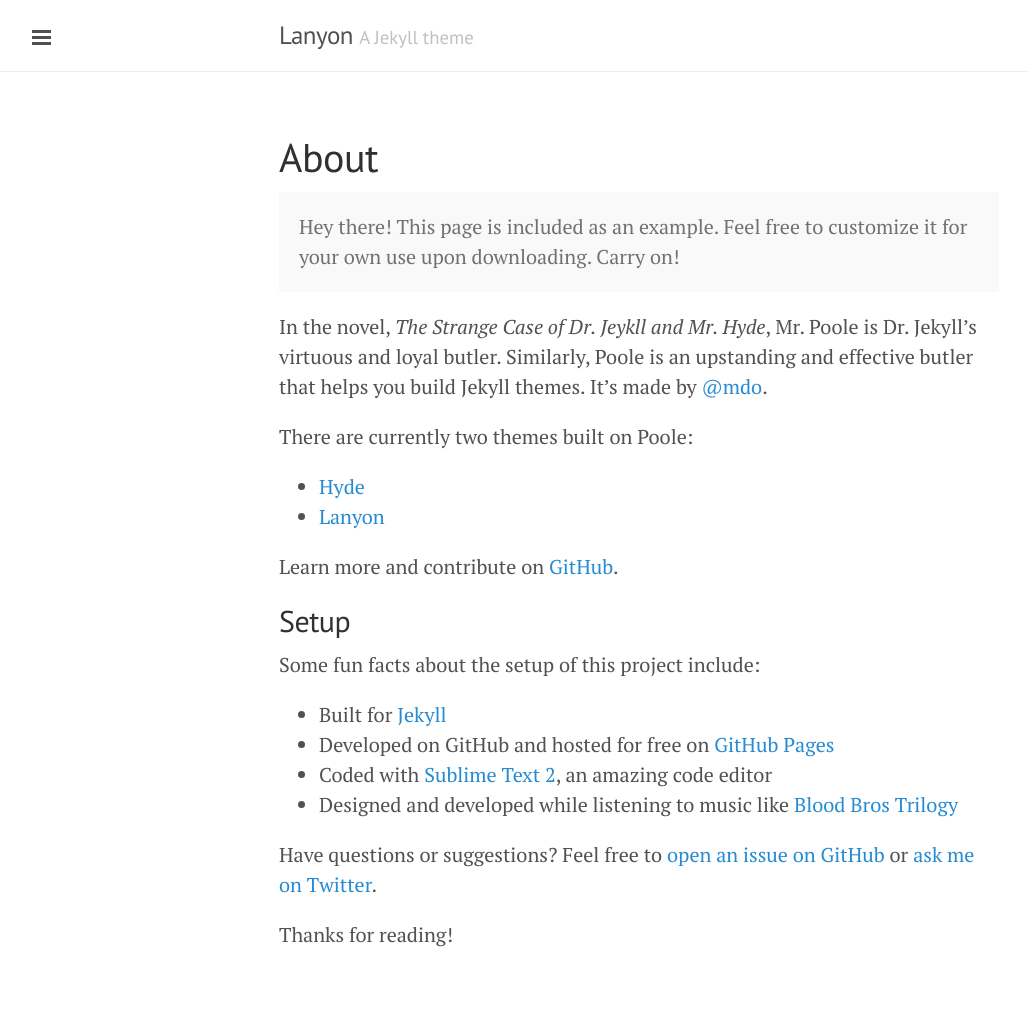
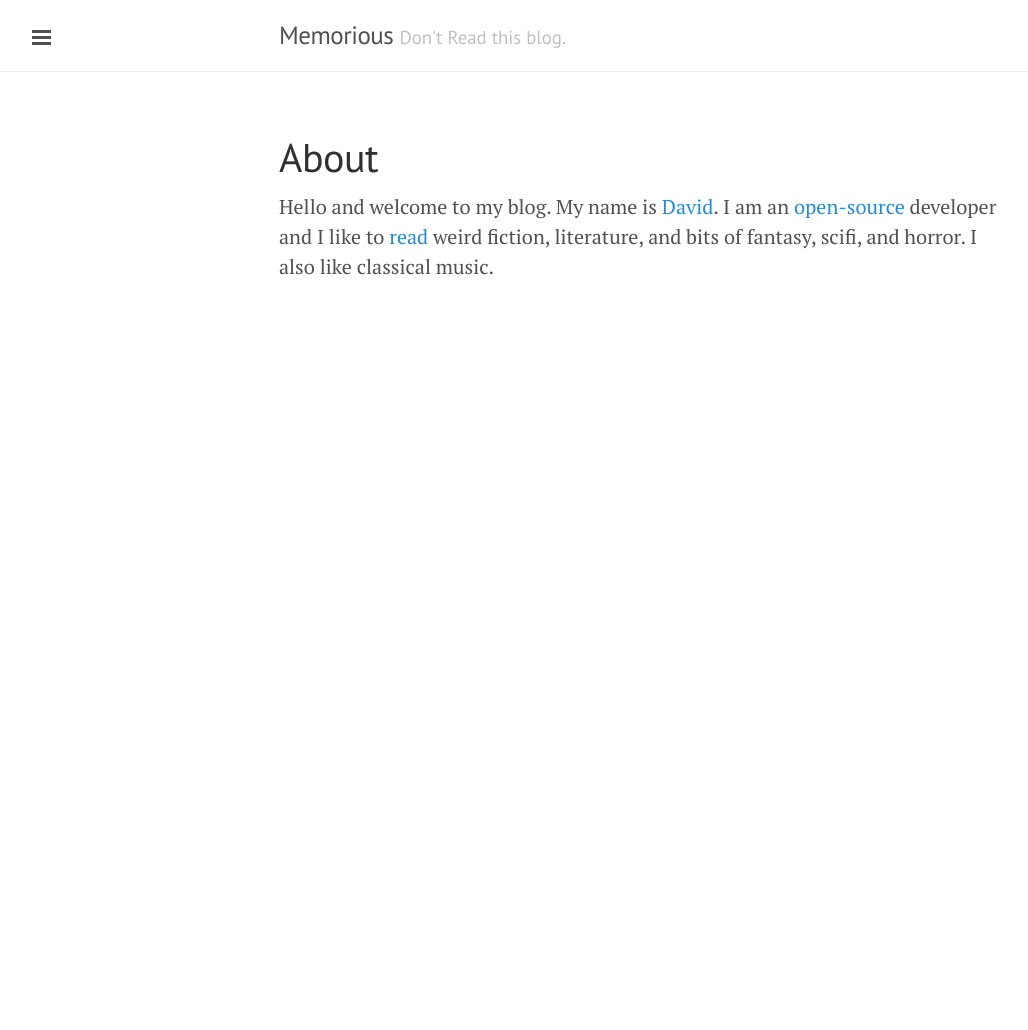
Before and after one commit to daviddavis/blog.memorious.net, a Jekyll site: the page built from about.md, in a window 1280 px wide. Shown: the whole page, without its empty margins (1-1029 px from the left). Built offline with Jekyll 4.4.1, drawn with Linux system fonts in a browser that asks for light colours; Markdown is read by kramdown in place of the engine named in the settings; after the commit the page ends 900 px from its top, so only the background shows below that.

Commit message:
Customizing site

```diff
--- a/_config.yml
+++ b/_config.yml
@@ -6,19 +6,14 @@
 permalink:        pretty
 
 # Setup
-title:            Lanyon
-tagline:          'A Jekyll theme'
-description:      'A reserved <a href="http://jekyllrb.com" target="_blank">Jekyll</a> theme that places the utmost gravity on content with a hidden drawer. Made by <a href="https://twitter.com/mdo" target="_blank">@mdo</a>.'
-url:              http://lanyon.getpoole.com
+title:            Memorious
+tagline:          "Don't Read this blog."
+description:      'My name is David. This is my blog. You can also follow <a href="//twitter.com/davidtdavis">@davidtdavis</a> on Twitter.'
+url:              http://blog.memorious.net
 baseurl:          '/'
 paginate:         5
 
 author:
-  name:           'Mark Otto'
-  url:            https://twitter.com/mdo
-
-# Custom vars
-version:          1.0.0
-
-github:
-  repo:           https://github.com/poole/lanyon
+  name:           'David Davis'
+  url:            http://memorious.net
+  twitter:        https://twitter.com/davidtdavis
--- a/_includes/sidebar.html
+++ b/_includes/sidebar.html
@@ -24,10 +24,6 @@
         {% endif %}
       {% endif %}
     {% endfor %}
-
-    <a class="sidebar-nav-item" href="{{ site.github.repo }}/archive/v{{ site.version }}.zip">Download</a>
-    <a class="sidebar-nav-item" href="{{ site.github.repo }}">GitHub project</a>
-    <span class="sidebar-nav-item">Currently v{{ site.version }}</span>
   </nav>
 
   <div class="sidebar-item">
--- a/about.md
+++ b/about.md
@@ -3,28 +3,13 @@
 title: About
 ---
 
+{% comment %}
 <p class="message">
-  Hey there! This page is included as an example. Feel free to customize it for your own use upon downloading. Carry on!
+  I read a book once.
 </p>
+{% endcomment %}
 
-In the novel, *The Strange Case of Dr. Jeykll and Mr. Hyde*, Mr. Poole is Dr. Jekyll's virtuous and loyal butler. Similarly, Poole is an upstanding and effective butler that helps you build Jekyll themes. It's made by [@mdo](https://twitter.com/mdo).
-
-There are currently two themes built on Poole:
-
-* [Hyde](http://hyde.getpoole.com)
-* [Lanyon](http://lanyon.getpoole.com)
-
-Learn more and contribute on [GitHub](https://github.com/poole).
-
-## Setup
-
-Some fun facts about the setup of this project include:
-
-* Built for [Jekyll](http://jekyllrb.com)
-* Developed on GitHub and hosted for free on [GitHub Pages](https://pages.github.com)
-* Coded with [Sublime Text 2](http://sublimetext.com), an amazing code editor
-* Designed and developed while listening to music like [Blood Bros Trilogy](https://soundcloud.com/maddecent/sets/blood-bros-series)
-
-Have questions or suggestions? Feel free to [open an issue on GitHub](https://github.com/poole/issues/new) or [ask me on Twitter](https://twitter.com/mdo).
-
-Thanks for reading!
+Hello and welcome to my blog. My name is [David]({{ site.author.twitter }}). I
+am an [open-source](http://opensource.org/) developer and I like to
+[read](http://goodreads.com/daviddavis) weird fiction, literature, and bits of
+fantasy, scifi, and horror. I also like classical music.
```
Also changed, not shown: test.md (added, +6 -0 lines), _posts/2013-12-31-whats-jekyll.md (line endings or trailing spaces), _posts/2014-01-01-example-content.md (line endings or trailing spaces), _posts/2014-01-02-introducing-lanyon.md (line endings or trailing spaces).
